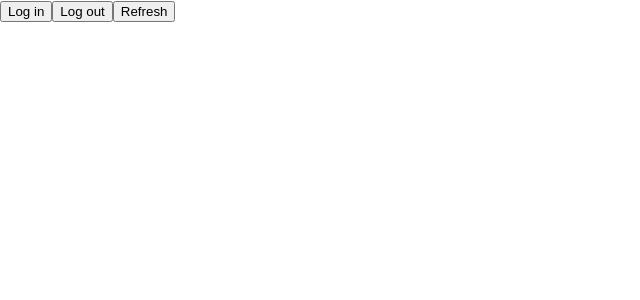
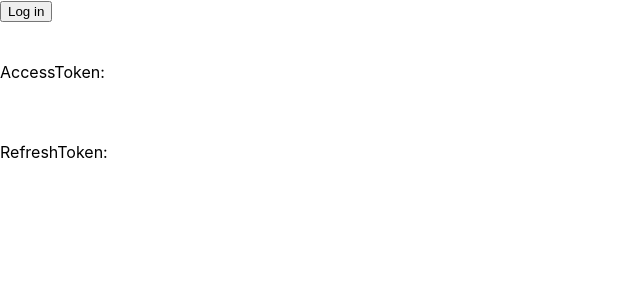
Before and after one commit to LeTorky/reusable-auth, a React (Create React App) app: page / in a window 1280 px wide. Shown: the top 300 px of the page, without its empty margins (0-640 px from the left). Built offline with nearby package versions, Linux system fonts and the light colour scheme.

Commit message:
-Small changes

```diff
--- a/src/App.tsx
+++ b/src/App.tsx
@@ -1,22 +1,50 @@
 import React from 'react';
 import { AuthContextProvider, useAuthContext } from './authProvider/authProvider';
 import useAuthFlow from './utils/useAuthFlow';
+import useAuthAxios from './utils/useAuthAxios';
+import axios from 'axios';
 function App() {
   const QuickComp = ()=>{
     const authContext = useAuthContext();
-    useAuthFlow(authContext)
+    useAuthFlow(authContext);
+    const axiosAuthReady = useAuthAxios(authContext);
     return <div>
+
       <button onClick={()=>{
         window.location.href = "http://localhost:3000/login"
       }}>Log in</button>
-      <button onClick={()=>{
+
+      {
+        axiosAuthReady && <button onClick={()=>{
         authContext.logOut()
       }}>Log out</button>
-      <button onClick={()=>{
+      }
+
+      {
+        axiosAuthReady && <button onClick={()=>{
         authContext.refresh()
       }}>Refresh</button>
-      {authContext.tokens.accessToken}
-      {authContext.tokens.refreshToken}
+      }
+
+      {
+        axiosAuthReady && <button onClick={()=>{
+        axios.get("replace_with_resource_Url")
+      }}>Make Request</button>
+      }
+
+      <br/>
+      <br/>
+      <br/>
+      <div>
+      AccessToken: {authContext.tokens.accessToken}
+      </div>
+
+      <br/>
+      <br/>
+      <br/>
+      <div>
+      RefreshToken: {authContext.tokens.refreshToken}
+      </div>
     </div>
   }
 
--- /dev/null
+++ b/src/utils/useAuthAxios.ts
@@ -0,0 +1,20 @@
+import axios from "axios";
+import { useEffect, useState } from "react";
+import { IAuthContext } from "src/authProvider/IAuthContext";
+
+const useAuthAxios = (authContext: IAuthContext) => {
+  const [axiosAuthReady, setaxiosReady] = useState(false);
+  useEffect(() => {
+    if (authContext.tokens.accessToken && authContext.tokens.refreshToken) {
+      axios.defaults.headers.common["Authorization"] =
+        authContext.tokens.accessToken;
+      axios.defaults.headers.common["Refresh-Token"] =
+        authContext.tokens.refreshToken;
+      console.log("Set Token.");
+      setaxiosReady(true);
+    } else setaxiosReady(false);
+  }, [authContext]);
+  return axiosAuthReady;
+};
+
+export default useAuthAxios;
--- a/src/utils/useAuthFlow.ts
+++ b/src/utils/useAuthFlow.ts
@@ -26,6 +26,7 @@ const useAuthFlow = (authContext: IAuthContext) => {
               refreshToken: response.headers["refresh-token"],
             });
             console.log("Fetched Token.");
+            window.history.pushState(null, "", "http://localhost:3000/login");
           })
           .catch((error) => console.log(error));
       } else {
@@ -34,6 +35,7 @@ const useAuthFlow = (authContext: IAuthContext) => {
           authContext.tokens.accessToken;
         axios.defaults.headers.common["Refresh-Token"] =
           authContext.tokens.refreshToken;
+        window.history.pushState(null, "", "http://localhost:3000/");
       }
   }, [authContext]);
 };
```
